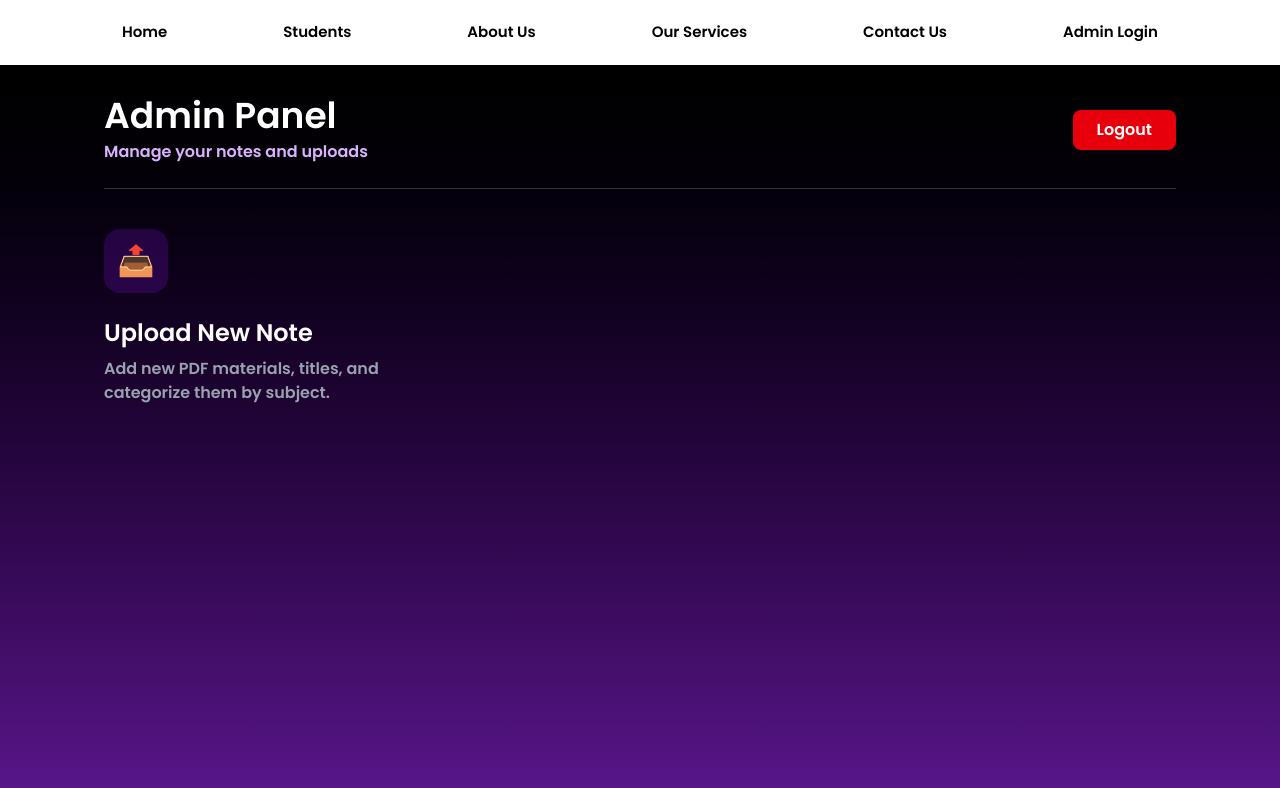
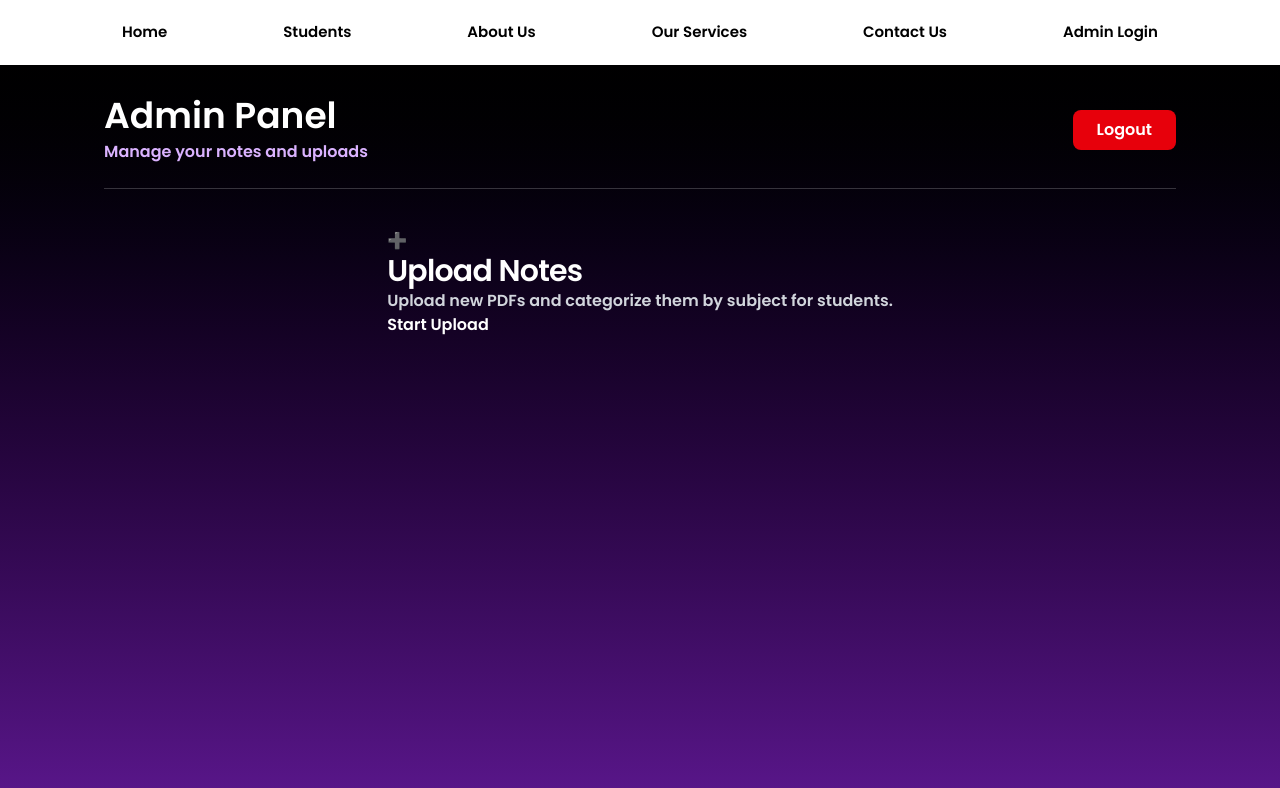
Before and after one commit to ANSHUMANMOREY7/Notes-Store, a React (Vite) app in the folder client/: page /Admin in a window 1280 px wide. Shown: the top 788 px of the page. Built offline with nearby package versions, Linux system fonts and the light colour scheme; sample sign-in values are in the browser's storage.

Commit message:
implement Upload Notes card

```diff
--- a/client/src/pages/Portals/Admin.jsx
+++ b/client/src/pages/Portals/Admin.jsx
@@ -19,37 +19,31 @@ const Admin = () => {
       <Navbar />
 
       <div className="min-h-screen bg-gradient-to-b from-black to-purple-900 text-white font-[font1]">
-
-
-
-
         <div className="max-w-6xl mx-auto p-10 pt-24 relative z-10">
           <div className="flex justify-between items-center border-b border-white/20 pb-6 mb-10">
             <div>
               <h1 className="text-4xl font-bold font-[font1]">Admin Panel</h1>
               <p className="text-purple-300 mt-1">Manage your notes and uploads</p>
             </div>
-
-
-
             <button
               onClick={handleLogout}
               className="bg-red-600 hover:bg-red-700 text-white px-6 py-2 rounded-lg font-bold transition duration-300  shadow-red-500/20 font-[font1] cursor-pointer "
             >
               Logout
             </button>
-
           </div>
 
-<div className="grid grid-cols-1 md:grid-cols-2 lg:grid-cols-3 gap-8">
-
-
+          <div className="flex flex-wrap justify-center gap-10 mt-10">
             <div className="">
-    <div className="w-16 h-16 bg-purple-600/20 rounded-2xl flex items-center justify-center text-3xl mb-6 group-hover:scale-110 transition-transform">📤</div>
-    <h3 className="text-2xl font-bold mb-2">Upload New Note</h3>
-    <p className="text-gray-400">Add new PDF materials, titles, and categorize them by subject.</p>
+              <div className="">
+                ➕
               </div>
-
+              <h2 className="text-3xl font-bold tracking-tight font-[font1]">Upload Notes</h2>
+              <p className="text-gray-300 font-[font1]">Upload new PDFs and categorize them by subject for students.</p>
+              <div className="">
+                Start Upload
+              </div>
+            </div>
 
 
           </div>
```
Lines whose indentation alone changed are shown as unchanged.
